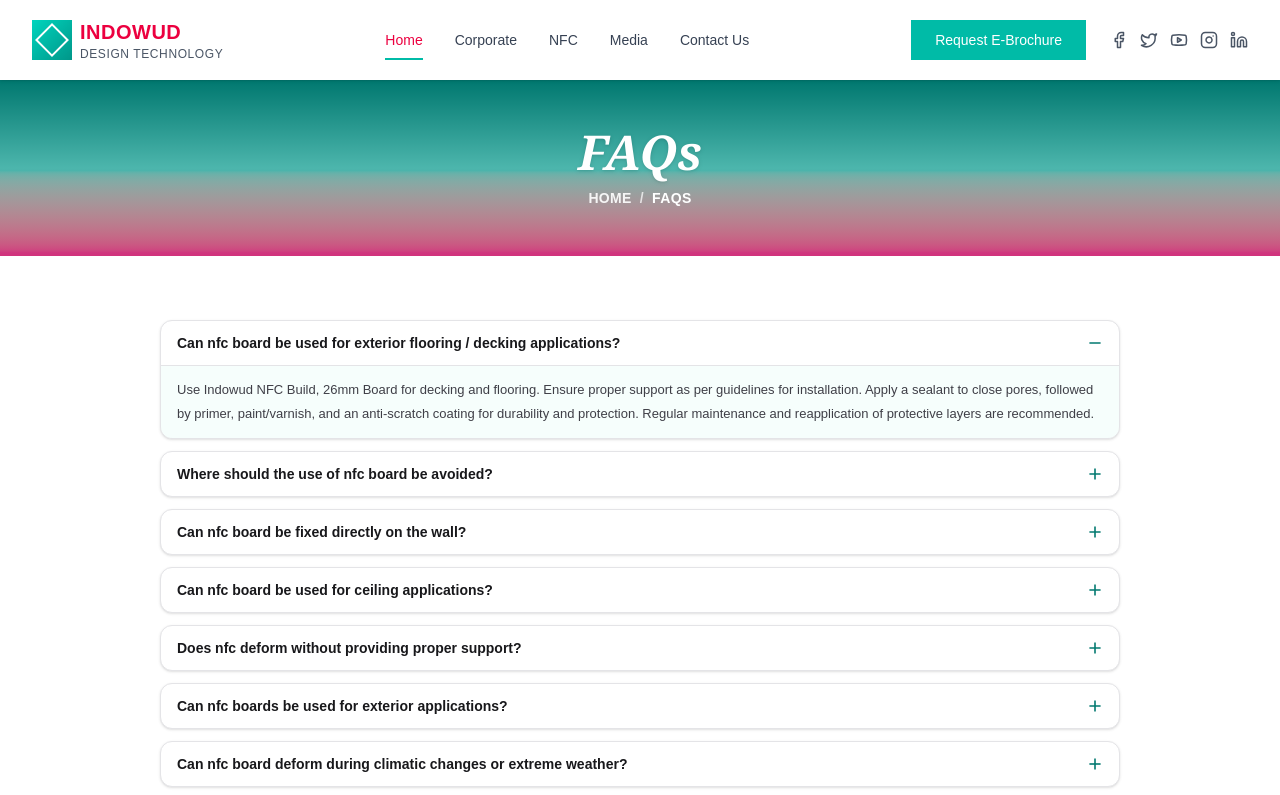
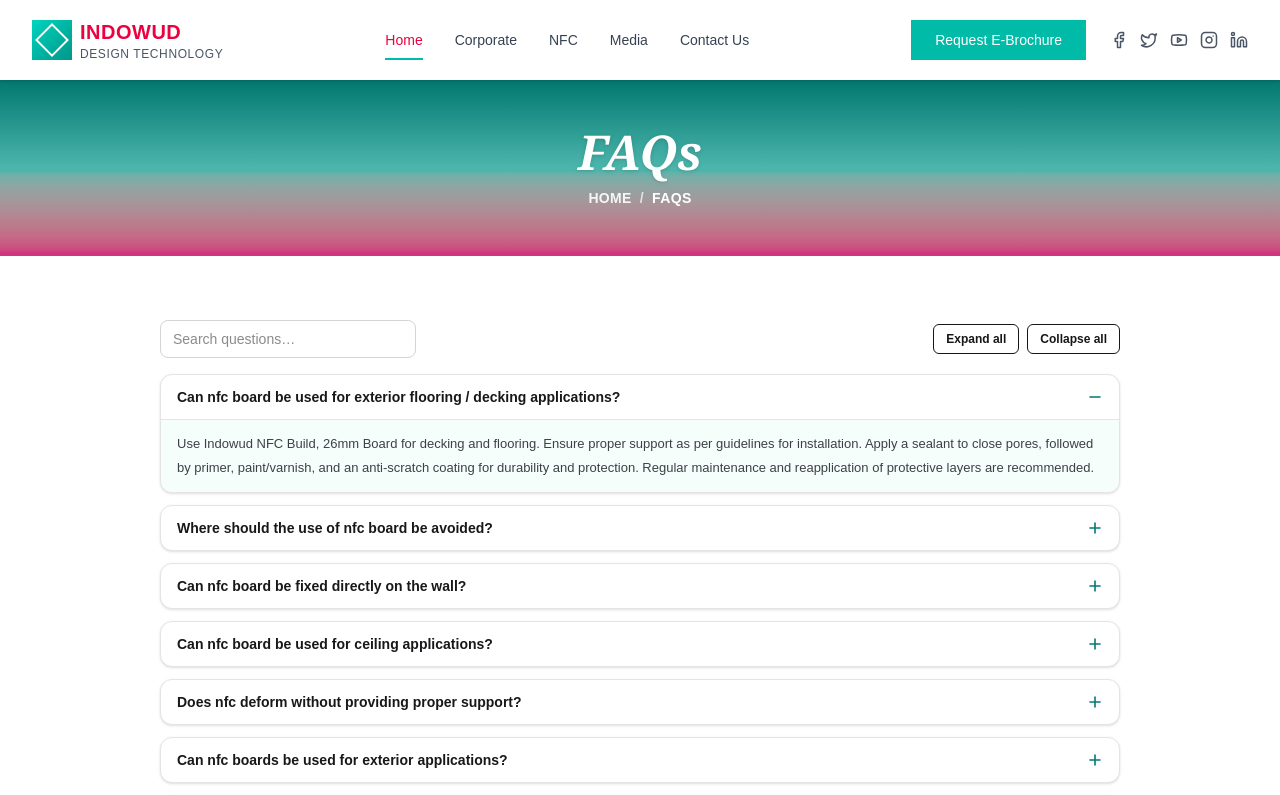
Before and after one commit to Monil072718/indowud, a Next.js app: page /nfc/faqs in a window 1280 px wide. Shown: the top 795 px of the page. Built offline with nearby package versions, Linux system fonts and the light colour scheme.

Commit message:
Deploy error resolve of faqs page

```diff
--- a/src/app/nfc/faqs/page.tsx
+++ b/src/app/nfc/faqs/page.tsx
@@ -1,6 +1,7 @@
 "use client";
 
 import React, { useMemo, useState } from "react";
+import Link from "next/link";
 
 /* ----------------------------- Data (from screenshot) ----------------------------- */
 type FAQ = { q: string; a?: string };
@@ -66,7 +67,7 @@ const Minus = () => (
 /* ----------------------------- Page ----------------------------- */
 export default function FAQPage() {
   const [query, setQuery] = useState("");
-  const [openIdx, setOpenIdx] = useState<number | null>(0); // first item open (has answer)
+  const [openIdx, setOpenIdx] = useState<number | null>(0); // first item open
   const filtered = useMemo(
     () =>
       FAQS.filter(({ q }) =>
@@ -89,7 +90,7 @@ export default function FAQPage() {
             </h1>
             <nav className="mt-3 text-center text-xs sm:text-sm font-semibold tracking-wide">
               <ol className="inline-flex items-center gap-2 text-white/90">
-                <li><a href="/" className="hover:underline">HOME</a></li>
+                <li><Link href="/" className="hover:underline">HOME</Link></li>
                 <li className="opacity-80">/</li>
                 <li className="text-white">FAQS</li>
               </ol>
@@ -97,8 +98,26 @@ export default function FAQPage() {
           </div>
         </div>
       </header>
-      {/* Accordion */}
+
+      {/* Controls + Accordion */}
       <section className="mx-auto max-w-5xl px-4 sm:px-6 lg:px-8 py-16">
+        <div className="mb-4 flex flex-col gap-3 sm:flex-row sm:items-center sm:justify-between">
+          <input
+            value={query}
+            onChange={(e) => setQuery(e.target.value)}
+            placeholder="Search questions…"
+            className="w-full sm:w-64 rounded-lg border border-zinc-300 px-3 py-2 text-sm outline-none focus:ring-2 focus:ring-teal-500"
+          />
+          <div className="flex items-center gap-2">
+            <button onClick={expandAll} className="rounded-md border px-3 py-1.5 text-xs font-semibold hover:bg-zinc-50">
+              Expand all
+            </button>
+            <button onClick={collapseAll} className="rounded-md border px-3 py-1.5 text-xs font-semibold hover:bg-zinc-50">
+              Collapse all
+            </button>
+          </div>
+        </div>
+
         <div className="space-y-3">
           {filtered.map((item, idx) => {
             const isOpen = openIdx === -1 || openIdx === idx;
```
